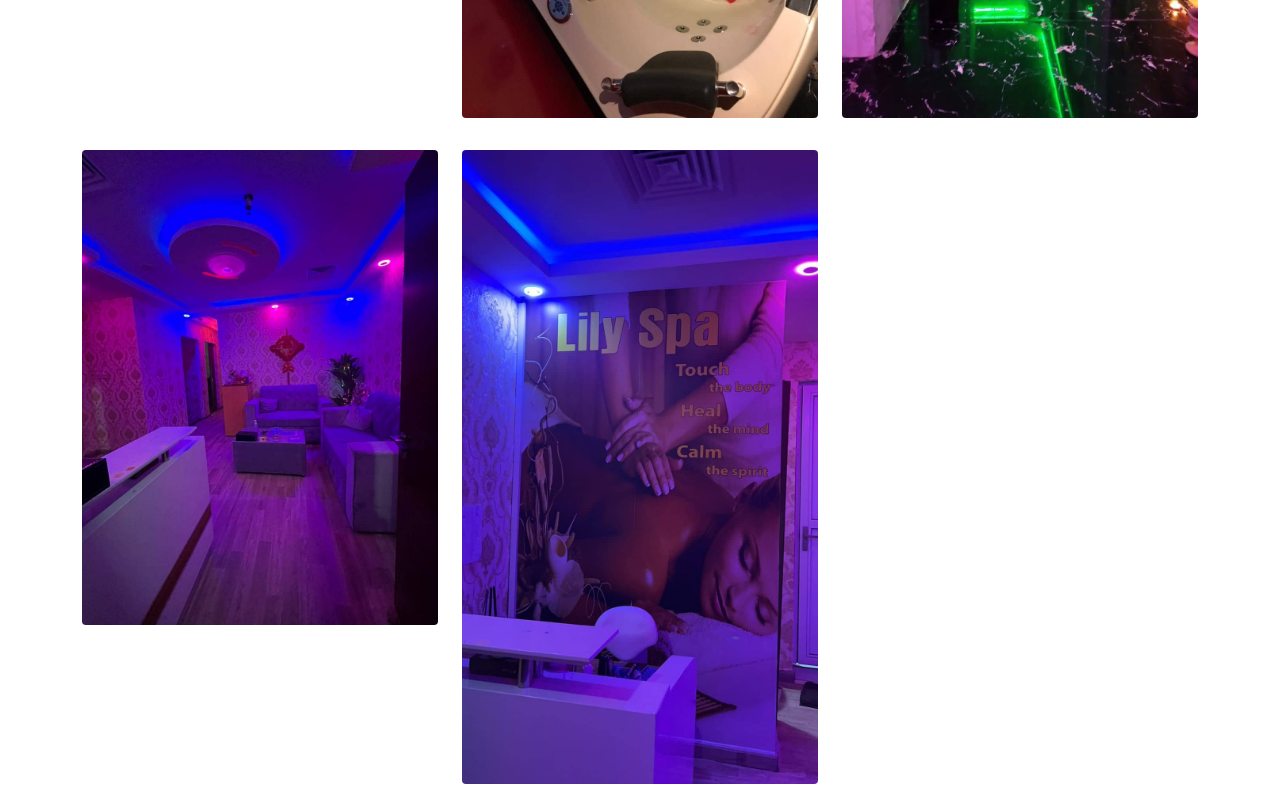
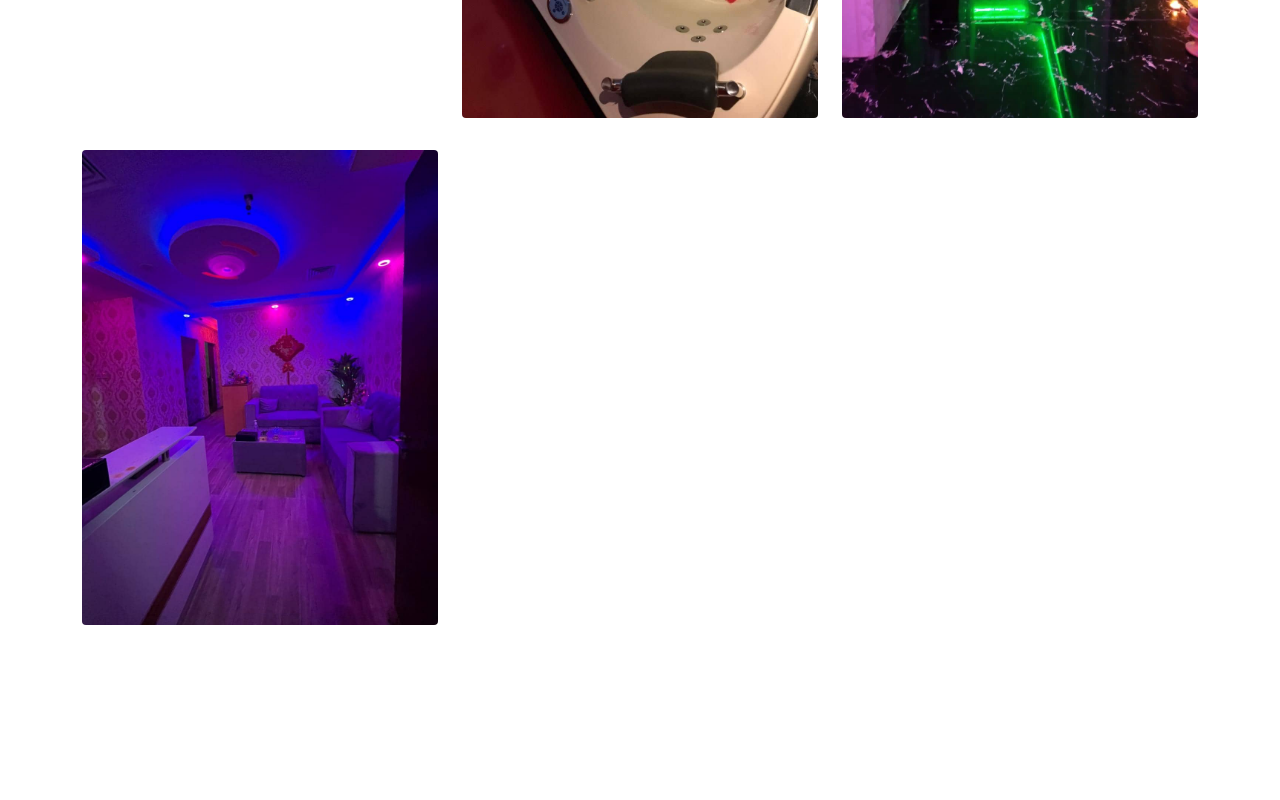
Before and after one commit to icoolqin/lisamassage, a plain HTML site: page photos.html in a window 1280 px wide. Shown: the part 1731-2531 px from the top of the page. After the commit the page ends 2372 px from the top, so only its background shows below. Drawn offline with nearby package versions, Linux system fonts and the light colour scheme.

Commit message:
Update photos.html
remove touch

```diff
--- a/photos.html
+++ b/photos.html
@@ -96,9 +96,6 @@
       <div class="col-lg-4 col-md-6 my-3">
         <img src="./asset/g22.jpeg" class="img-fluid rounded" alt="Tranquil and soothing massage environment at Lisa's Spa & Massage">
       </div>
-      <div class="col-lg-4 col-md-6 my-3">
-        <img src="./asset/g23.jpeg" class="img-fluid rounded" alt="High-quality massage oils and products at Lisa's Spa & Massage">
-      </div>
       <!-- 重复添加更多图片 -->
     </div>
   </section>
```
